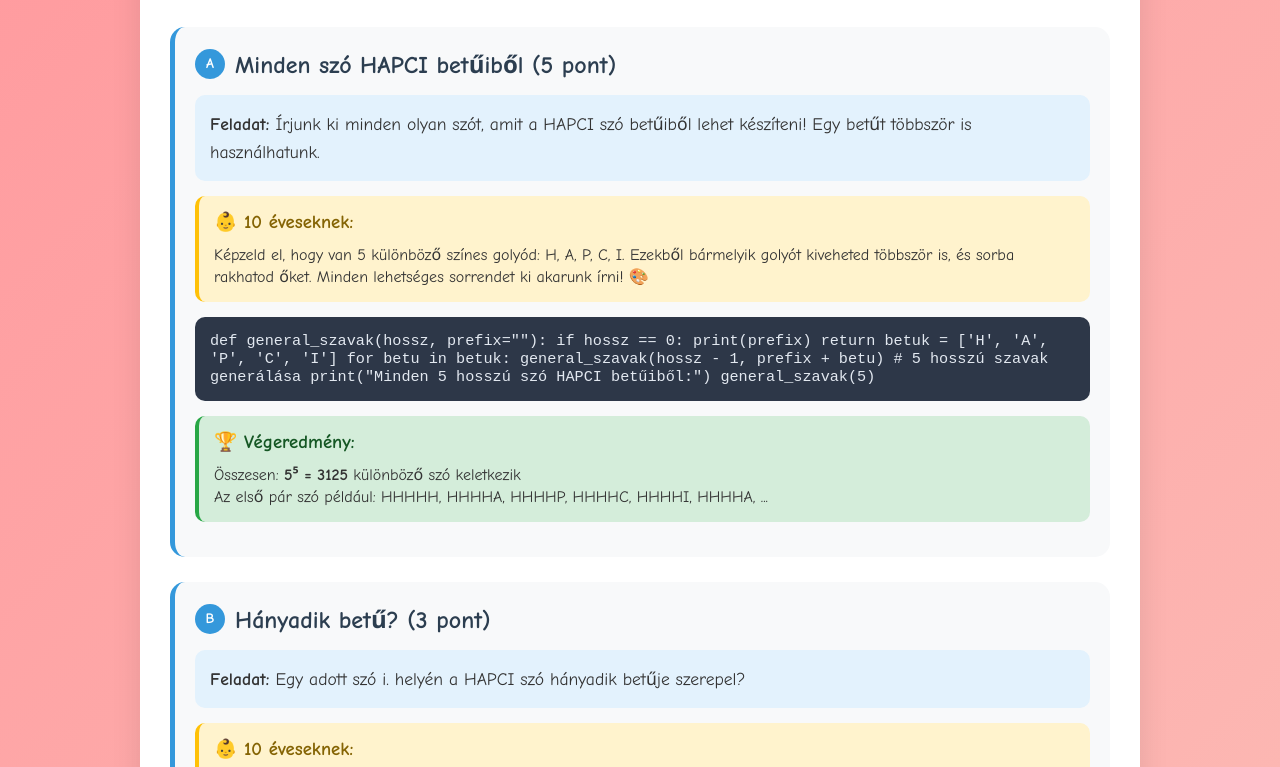
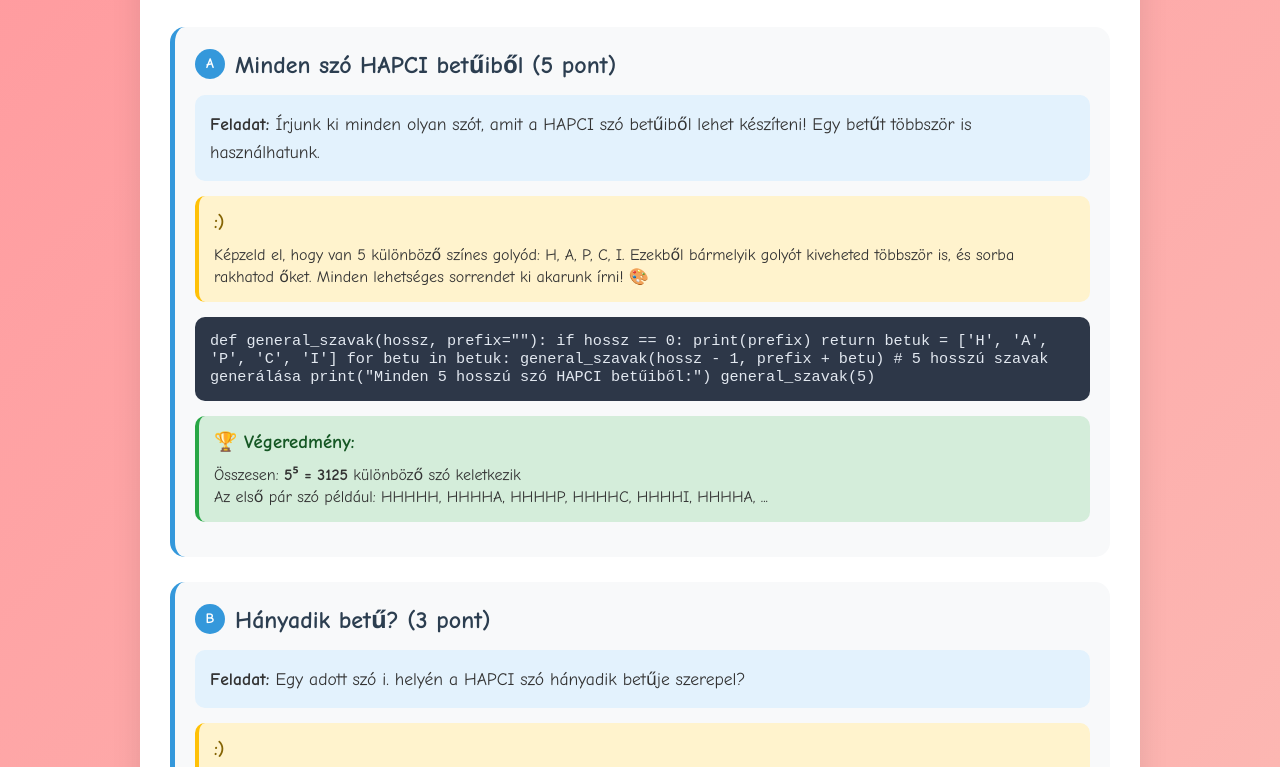
Before and after one commit to sashajni-droid/sashajni.github.io, a plain HTML site: page feladat3.html in a window 1280 px wide. Shown: the part 177-944 px from the top of the page. Drawn offline with Linux system fonts and the light colour scheme.

Commit message:
Update feladat3.html

```diff
--- a/feladat3.html
+++ b/feladat3.html
@@ -167,7 +167,7 @@
             </div>
 
             <div class="kid-explanation">
-                <h3>👶 10 éveseknek:</h3>
+                <h3>:)</h3>
                 <p>Képzeld el, hogy van 5 különböző színes golyód: H, A, P, C, I.
                 Ezekből bármelyik golyót kiveheted többször is, és sorba rakhatod őket.
                 Minden lehetséges sorrendet ki akarunk írni! 🎨</p>
@@ -204,7 +204,7 @@ general_szavak(5)
             </div>
 
             <div class="kid-explanation">
-                <h3>👶 10 éveseknek:</h3>
+                <h3>:)</h3>
                 <p>Ha a HAPCI szó betűit számozzuk: H=1, A=2, P=3, C=4, I=5.
                 A feladat, hogy megmondjuk, hogy például a "CHIPC" szó első betűje (C)
                 a HAPCI szó hányadik betűje (4-es). 🎯</p>
```
